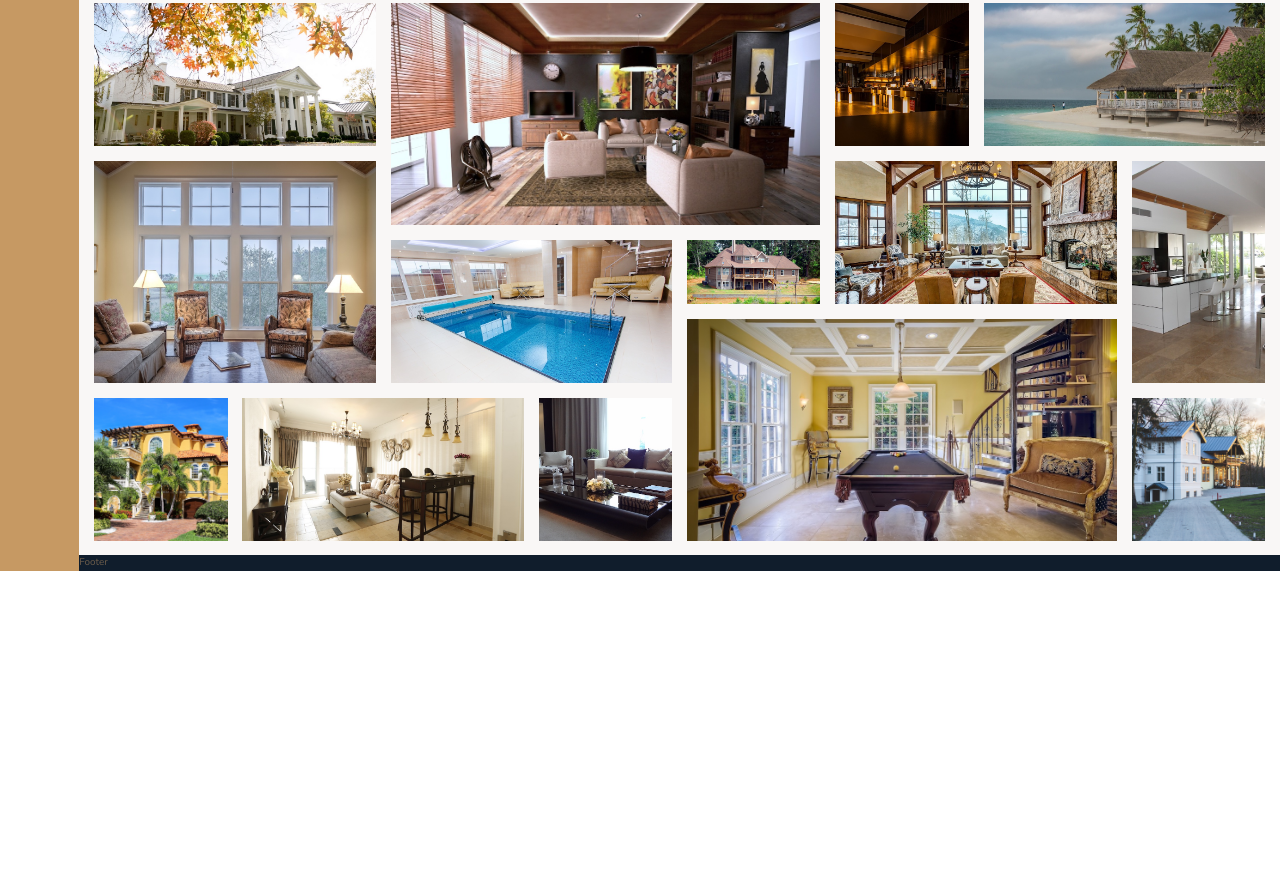
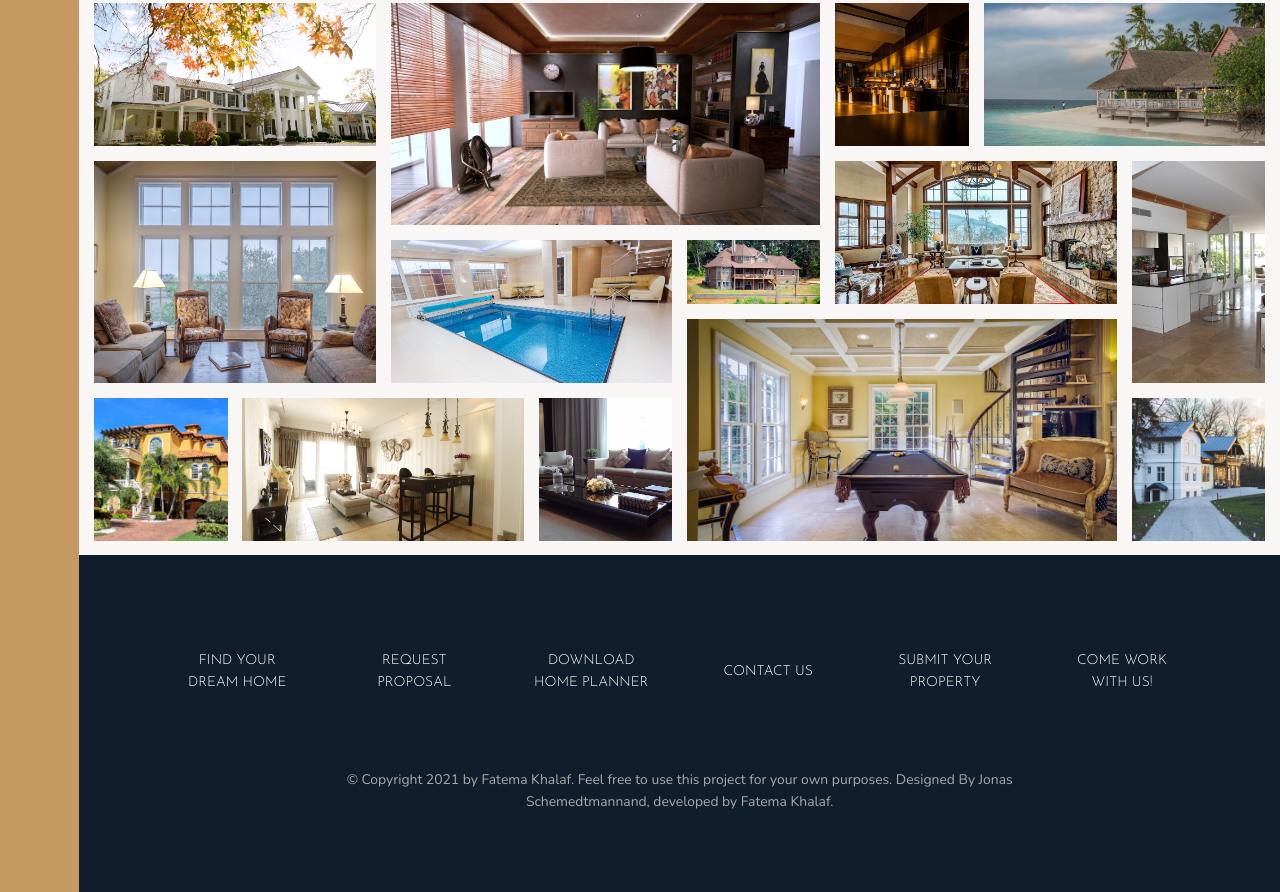
Before and after one commit to fatema-khalaf/Nexter, a website: page index.html in a window 1280 px wide. Shown: the part 3075-3967 px from the top of the page. Before the commit the page ends 3646 px from the top, so only its background shows below. Drawn offline with nearby package versions, Linux system fonts and the light colour scheme.

Commit message:
Video-116 end of footer

```diff
--- a/index.html
+++ b/index.html
@@ -363,6 +363,32 @@
         />
       </figure>
     </section>
-    <footer class="footer">Footer</footer>
+    <footer class="footer">
+      <ul class="nav">
+        <li class="nav__item">
+          <a href="#" class="nav__link">find your dream home</a>
+        </li>
+        <li class="nav__item">
+          <a href="#" class="nav__link">Request proposal</a>
+        </li>
+        <li class="nav__item">
+          <a href="#" class="nav__link">Download home planner</a>
+        </li>
+        <li class="nav__item">
+          <a href="#" class="nav__link">Contact us</a>
+        </li>
+        <li class="nav__item">
+          <a href="#" class="nav__link">Submit your property</a>
+        </li>
+        <li class="nav__item">
+          <a href="#" class="nav__link">Come work with us!</a>
+        </li>
+      </ul>
+      <p class="copyright">
+        &copy; Copyright 2021 by Fatema Khalaf. Feel free to use this project
+        for your own purposes. Designed By Jonas Schemedtmannand, developed by
+        Fatema Khalaf.
+      </p>
+    </footer>
   </body>
 </html>
--- a/sass/_footer.scss
+++ b/sass/_footer.scss
@@ -1,4 +1,38 @@
 .footer {
   background-color: $color-secondary;
   grid-column: full-start/full-end;
+  padding: 8rem;
 }
+.nav {
+  list-style: none;
+  display: grid;
+  grid-template-columns: repeat(auto-fit, minmax(15rem, 1fr));
+  grid-gap: 2rem;
+  align-items: center;
+  &__link:link,
+  &__link:visited {
+    font-size: 1.4rem;
+    color: #fff;
+    text-decoration: none;
+    font-family: $font-display;
+    text-transform: uppercase;
+    text-align: center;
+    padding: 1.5rem;
+    display: block;
+    transition: all 0.2s;
+  }
+  &__link:hover,
+  &__link:active {
+    background-color: rgba(#fff, 0.05);
+    transform: translateY(-3px);
+  }
+}
+.copyright {
+  font-size: 1.4rem;
+  color: $color-grey-light-2;
+  margin-top: 6rem;
+  text-align: center;
+  margin-right: auto;
+  margin-left: auto;
+  width: 70%;
+}
```
Also changed, not shown: css/style.css.
